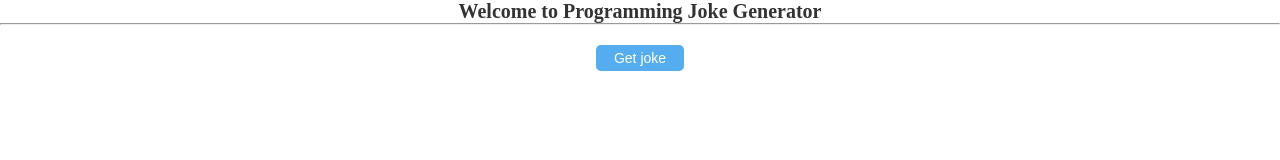
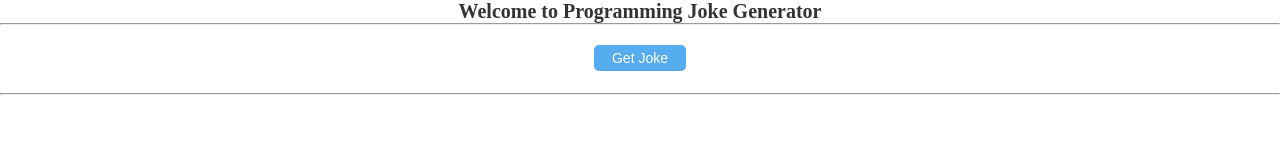
Before and after one commit to Joshuafolorunsho/Joke-generator, a plain HTML site: page index.html in a window 1280 px wide. Drawn offline with Linux system fonts and the light colour scheme.

Commit message:
added 2horizontal rule and some br

```diff
--- a/index.html
+++ b/index.html
@@ -13,12 +13,14 @@
    <h1>Welcome to Programming Joke Generator</h1>
    <hr>
    <div class="btn-container">
-      <button class="get-joke-btn">Get joke</button>
+      <button class="get-joke-btn">Get Joke</button>
    </div>
    <br>
    <br>
-
-   <div class="joke"></div>
+   <hr>
+   <div class="wrapper">
+      <div class="joke"></div>
+   </div>
    <script src="app.js" async defer></script>
 </body>
 
```
